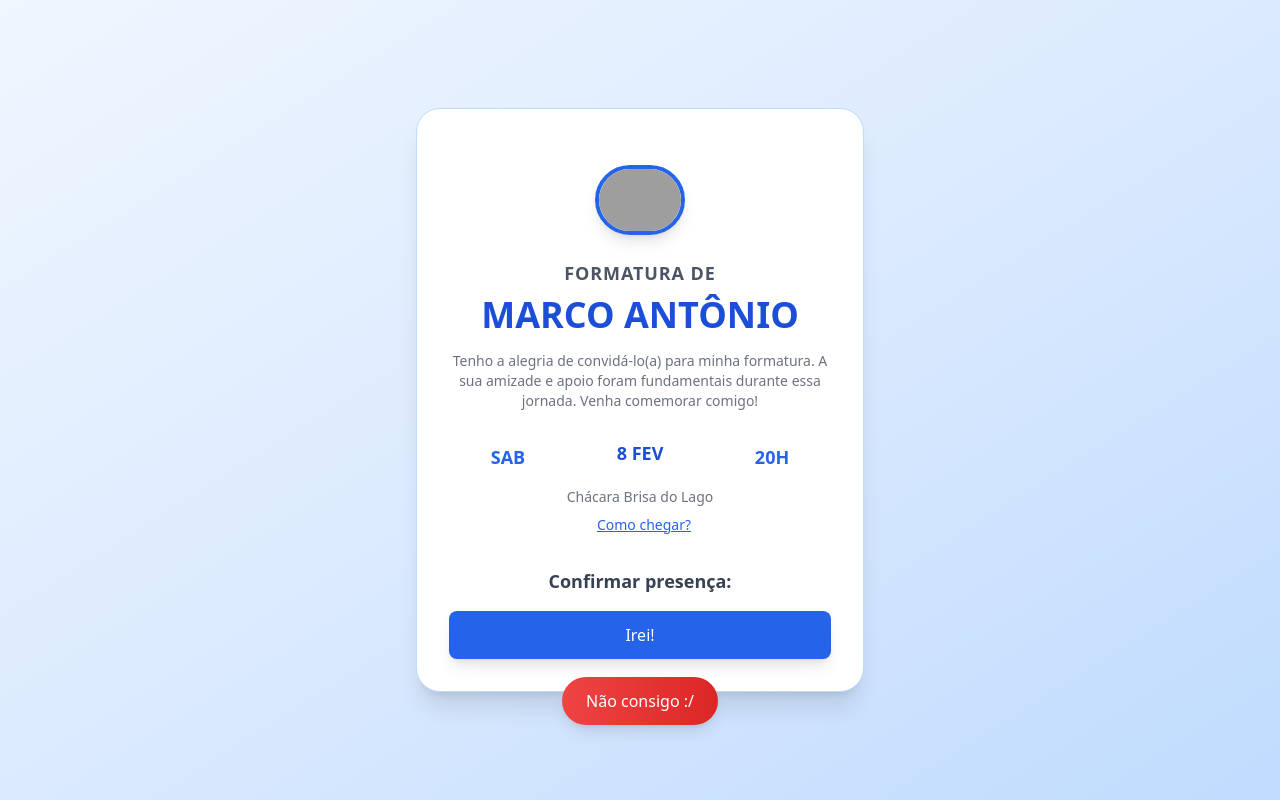
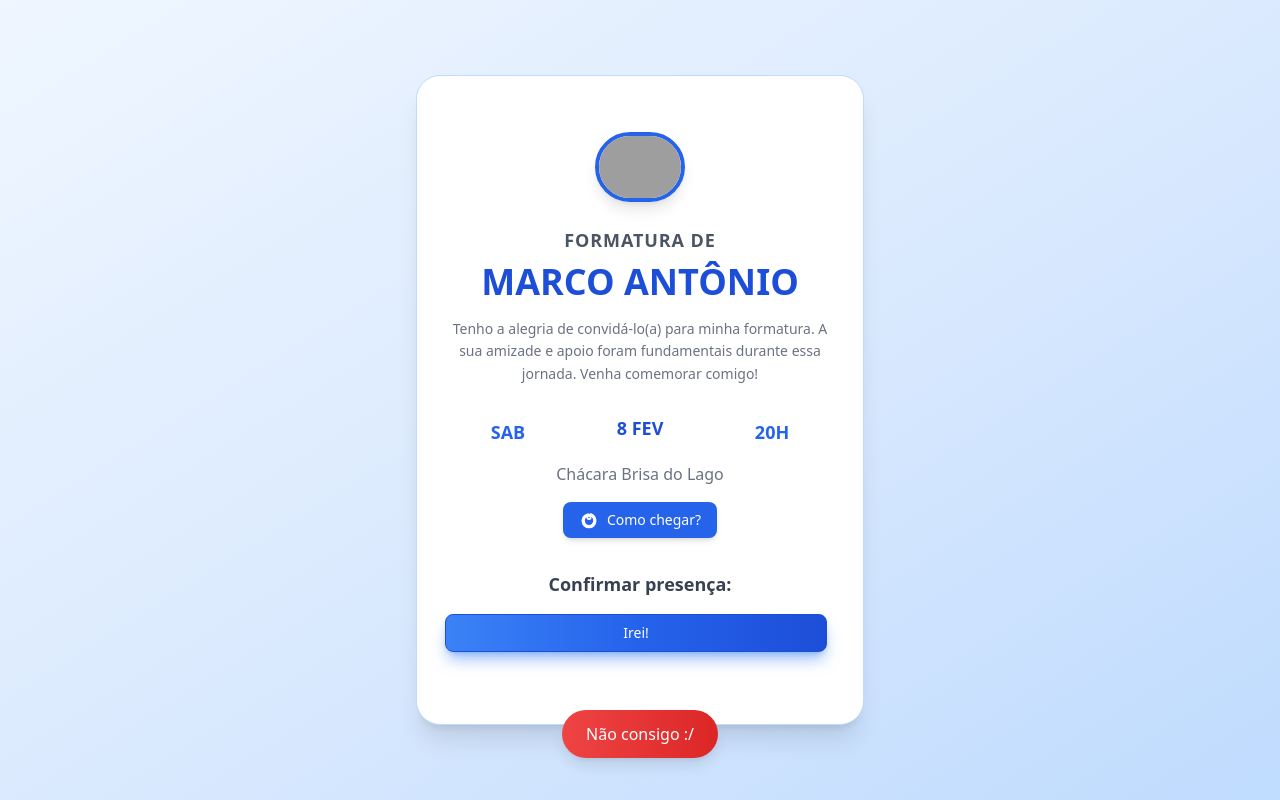
Before and after one commit to Tchez/graduation-invitation, a Next.js app: page / in a window 1280 px wide. Built offline with nearby package versions, Linux system fonts and the light colour scheme; grey boxes are pictures that could not be loaded.

Commit message:
feat: atualizando localização e melhorando estilização

```diff
--- a/src/app/components/ConviteCard.tsx
+++ b/src/app/components/ConviteCard.tsx
@@ -21,9 +21,7 @@ const ConviteCard = () => {
 
       if (cardRect) {
         const button = document.querySelector("button.fixed");
-        const buttonWidth = button ?
-          button.getBoundingClientRect().width
-          : 2;
+        const buttonWidth = button ? button.getBoundingClientRect().width : 2;
 
         setButtonPos({
           x: cardRect.left + cardRect.width / 2 - buttonWidth / 2,
@@ -31,8 +29,8 @@ const ConviteCard = () => {
         });
       } else {
         setButtonPos({
-          x: isMobile ? window.innerWidth / 2 : window.innerWidth / 2 - 80, // Ajusta posição no eixo X
-          y: isMobile ? window.innerHeight / 2 + 227 : window.innerHeight / 2 + 227, // Ajusta posição no eixo Y
+          x: isMobile ? window.innerWidth / 2 : window.innerWidth / 2 - 80,
+          y: isMobile ? window.innerHeight / 2 + 227 : window.innerHeight / 2 + 227,
         });
       }
 
@@ -104,7 +102,7 @@ const ConviteCard = () => {
           <h1 className="text-2xl sm:text-4xl font-extrabold text-blue-700 mt-1 sm:mt-2">
             MARCO ANTÔNIO
           </h1>
-          <p className="text-xs sm:text-sm text-gray-500 mt-3 sm:mt-4 leading-relaxed">
+          <p className="text-sm text-gray-500 mt-3 sm:mt-4 leading-relaxed">
             Tenho a alegria de convidá-lo(a) para minha formatura. A sua amizade e
             apoio foram fundamentais durante essa jornada. Venha comemorar comigo!
           </p>
@@ -124,23 +122,44 @@ const ConviteCard = () => {
           </div>
         </div>
 
-        <p className="text-xs sm:text-sm text-gray-500 mt-3 sm:mt-4">Chácara Brisa do Lago</p>
+        <p className="text-base text-gray-500 mt-3 sm:mt-4">Chácara Brisa do Lago</p>
         <a
-          href="https://google.com/maps?q=-10.2600225,-48.5031338"
+          href="https://www.google.com/maps/place/Ch%C3%A1cara+Brisa+do+Lago/@-9.9102858,-48.3480517,20.32z/data=!4m12!1m5!3m4!2zOcKwNTQnMzcuNyJTIDQ4wrAyMCc1Mi44Ilc!8m2!3d-9.910468!4d-48.347999!3m5!1s0x9324ebbd49ff9bb1:0xf49b80d54b53d980!8m2!3d-9.9105154!4d-48.3479512!16s%2Fg%2F11l2thm7hp?entry=ttu&g_ep=EgoyMDI0MTIxMS4wIKXMDSoASAFQAw%3D%3D"
           target="_blank"
-          className="text-blue-600 underline mt-1 sm:mt-2 block text-xs sm:text-sm"
+          rel="noopener noreferrer"
+          className="inline-flex items-center justify-center w-full sm:w-auto px-4 py-2 mt-3 sm:mt-4 text-sm font-medium text-white bg-blue-600 rounded-lg shadow-md hover:bg-blue-700 focus:outline-none focus:ring-2 focus:ring-offset-2 focus:ring-blue-500 transition-colors duration-200"
         >
-          <i className="fas fa-map-marker-alt mr-2"></i> Como chegar?
+          <svg
+            xmlns="http://www.w3.org/2000/svg"
+            className="w-5 h-5 mr-2"
+            fill="none"
+            viewBox="0 0 24 24"
+            stroke="currentColor"
+          >
+            <path
+              strokeLinecap="round"
+              strokeLinejoin="round"
+              strokeWidth={2}
+              d="M12 11c1.104 0 2-.896 2-2s-.896-2-2-2-2 .896-2 2 .896 2 2 2z"
+            />
+            <path
+              strokeLinecap="round"
+              strokeLinejoin="round"
+              strokeWidth={2}
+              d="M12 21c-4.418 0-8-3.582-8-8 0-3.866 2.686-7.16 6.32-7.876a1 1 0 01.68 1.876C7.82 7.5 6 10.11 6 13c0 3.314 2.686 6 6 6s6-2.686 6-6c0-2.89-1.82-5.5-4.32-6.124a1 1 0 01.68-1.876C17.314 5.84 20 9.134 20 13c0 4.418-3.582 8-8 8z"
+            />
+          </svg>
+          Como chegar?
         </a>
 
-        <div className="mt-6 sm:mt-8 flex flex-col items-center gap-4">
-          <p className="text-sm sm:text-lg font-semibold text-gray-700">
+        <div className="mt-6 sm:mt-8 flex flex-col items-center">
+          <p className="text-lg font-semibold text-gray-700 mb-1 sm:mb-0">
             Confirmar presença:
           </p>
           <button
+            type="button"
             onClick={handleConfirmClick}
-            className="bg-blue-600 text-white w-full px-4 py-2 sm:px-6 sm:py-3 rounded-lg shadow-lg hover:bg-blue-700 hover:scale-105 transition-transform duration-200"
-          >
+            className="text-white bg-gradient-to-r from-blue-500 via-blue-600 to-blue-700 hover:bg-gradient-to-br focus:ring-4 focus:outline-none focus:ring-blue-300 dark:focus:ring-blue-800 shadow-lg shadow-blue-500/50 dark:shadow-lg dark:shadow-blue-800/80 font-medium rounded-lg text-sm px-5 py-2 text-center hover:text-white border border-blue-700 hover:bg-blue-800 w-full sm:mt-4 mb-6 sm:mb-10 me-2 transition-transform duration-200">
             Irei!
           </button>
         </div>
```
